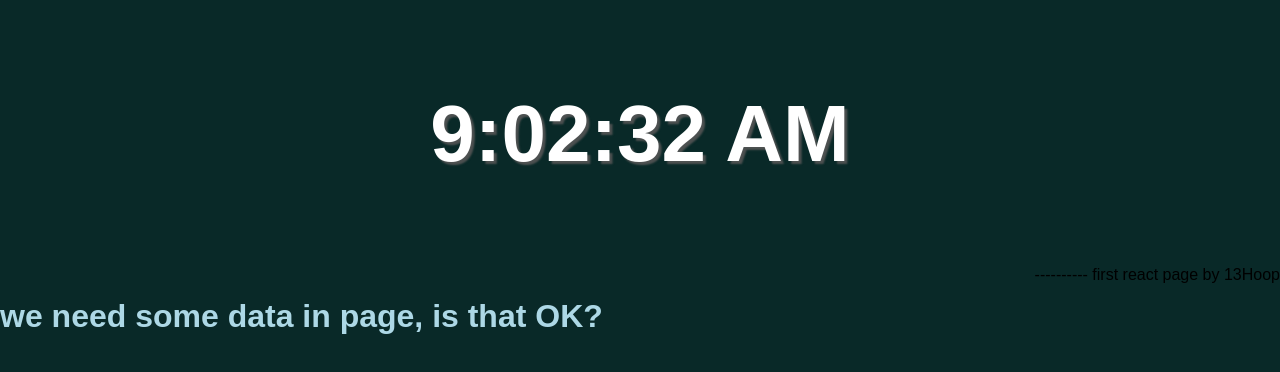
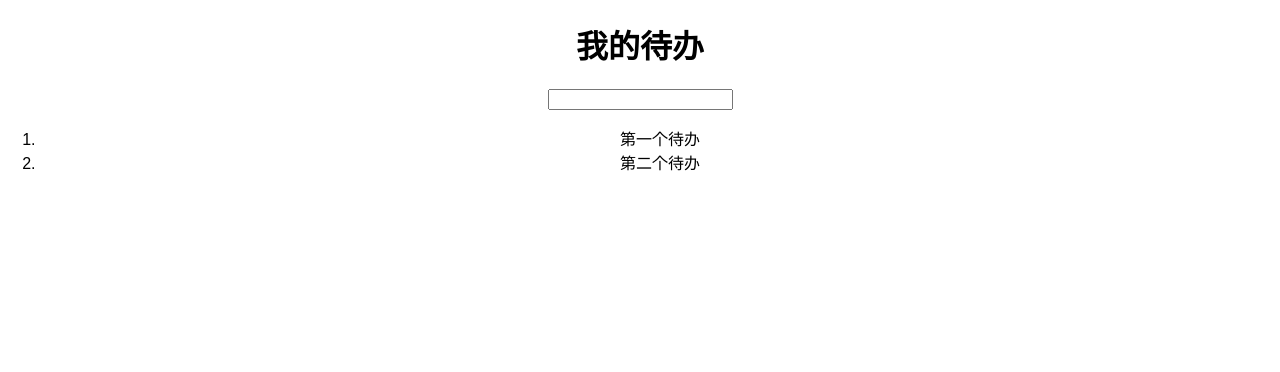
Before and after one commit to 13hoop/reactlist, a React (Create React App) app in the folder reactdemo/: page / in a window 1280 px wide. Shown: the top 372 px of the page. Built offline with nearby package versions, Linux system fonts and the light colour scheme.

Commit message:
basical done no css

```diff
--- a/reactdemo/public/index.html
+++ b/reactdemo/public/index.html
@@ -8,7 +8,6 @@
   <title>React page</title>
 </head>
 <body>
-  <div class="content"></div>
-  <div id='comTest'></div>
+  <div id='root'></div>
 </body>
 </html>
--- a/reactdemo/src/App.js
+++ b/reactdemo/src/App.js
@@ -26,7 +26,7 @@
       <div className="App">
         <h1>我的待办</h1>
         <div className="inputWrapper">
-          <input type="text" value={this.state.newTodo}/>
+          <input type="text" content={this.state.newTodo}/>
         </div>
         <ol>
           {todos}
--- /dev/null
+++ b/reactdemo/src/TodoInput.js
@@ -0,0 +1,7 @@
+import React, {Component} from 'react'
+
+export default class TodoInput extends Component {
+    render(){
+        return <input type="text" value={this.props.content}/>
+    }
+}
--- a/reactdemo/src/index.css
+++ b/reactdemo/src/index.css
@@ -1,18 +1,5 @@
 body {
   margin: 0;
   padding: 0;
-  background: #092928;
   font-family: "Hiragino Kaku Gothic ProN", "ヒラギノ角ゴ ProN W3", メイリオ, Meiryo, "ＭＳ Ｐゴシック", sans-serif;
-  line-height: 0.85;
 }
-h2 {
-  margin: 100px;
-  color: white;
-  text-align: center;
-  font-size: 80px;
-  text-shadow: 3px 3px 2px rgba(85, 85, 85, 0.9);
-}
-
-p {
-  text-align: right;
-}
--- a/reactdemo/src/index.js
+++ b/reactdemo/src/index.js
@@ -3,25 +3,7 @@
 import App from './App';
 import './index.css';
 
-import Welcome from './Welcome'
-
-function tick() {
-  const element = (
-    <div>
-      <h2>{new Date().toLocaleTimeString()}</h2>
-      <p> ---------- first react page by 13Hoop</p>
-    </div>
-  );
-  ReactDOM.render(
-    element,
-    document.getElementsByClassName('content')[0]
-  );
-}
-
-setInterval(tick, 1000);
-
-const el = <Welcome name="we need some data in page, is that OK?" />
 ReactDOM.render(
-    el,
-    document.getElementById('comTest')
+  <App/>,
+  document.getElementById('root')
 )
```
